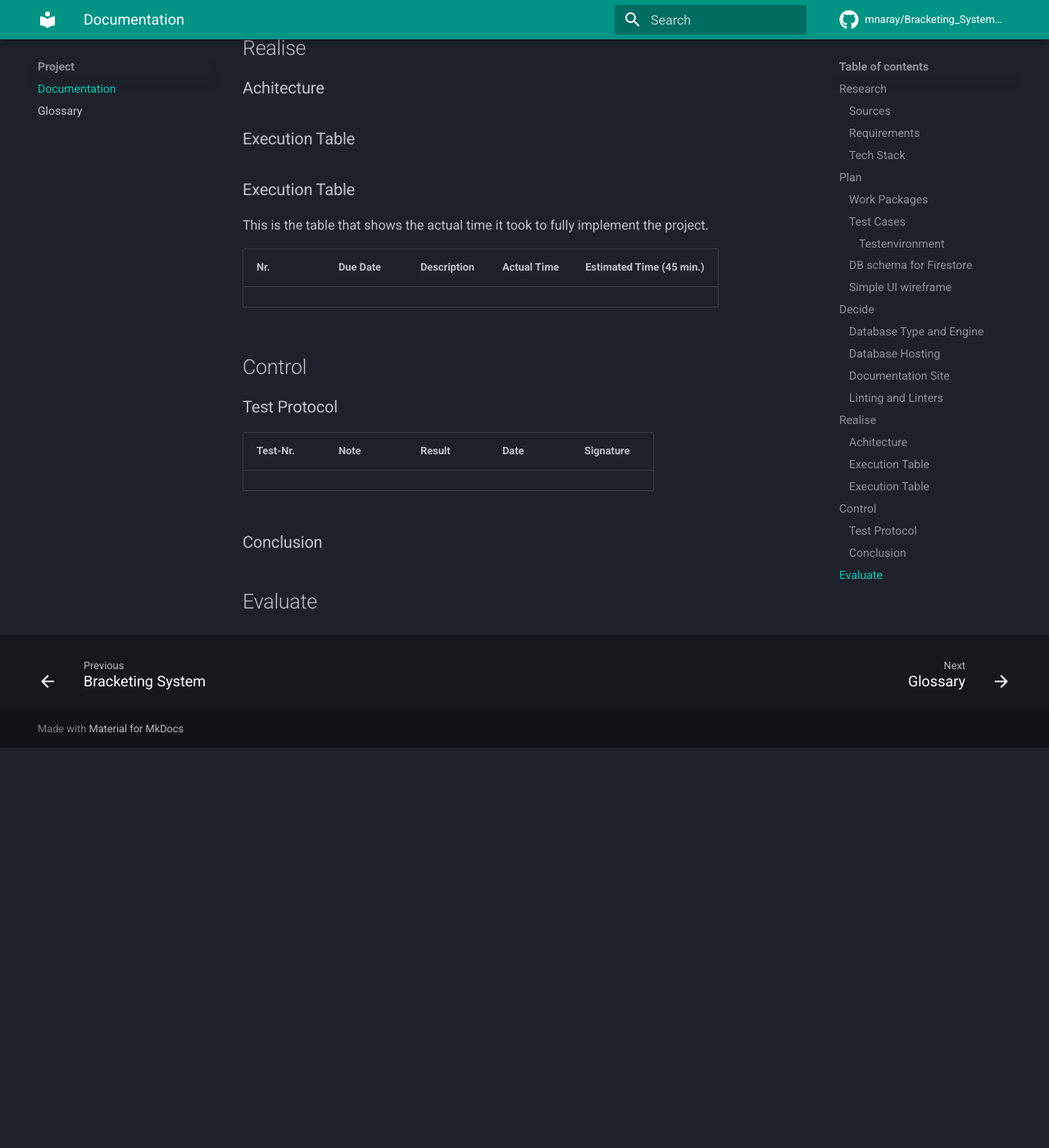
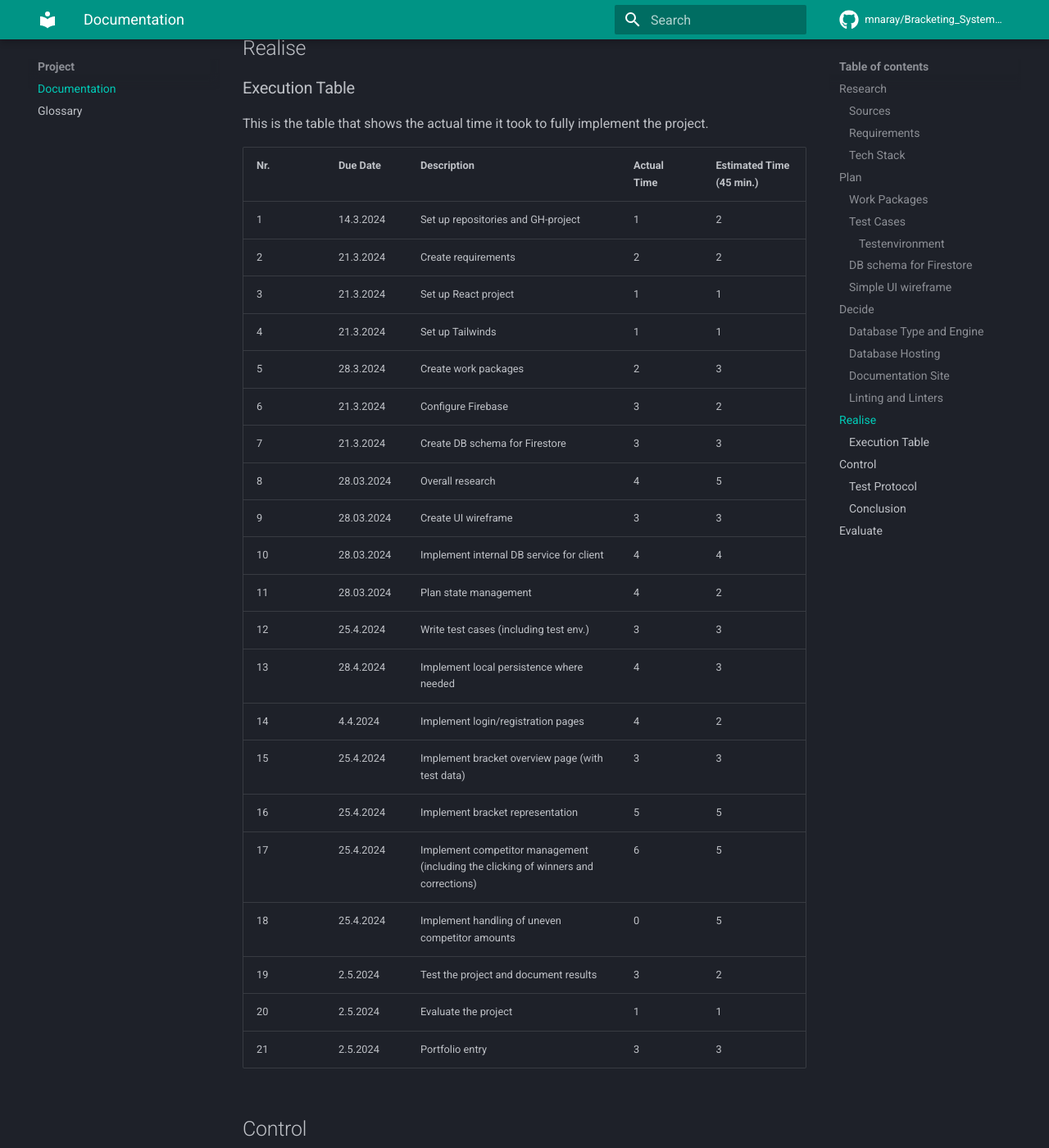
Before and after one commit to mnaray/Bracketing_System_Docs, an MkDocs documentation site: the page built from docs/project/documentation.md, in a window 1280 px wide and 1400 px high, scrolled down 10571 px. Shown: the whole window at 82% size. Built offline with MkDocs 1.6.1 and Material for MkDocs 9.7.7, drawn with Linux system fonts in a browser that asks for light colours; comment, search, counter and statistics services are not loaded; before the commit the page ends 11483 px from its top, so only the background shows below that.

Commit message:
document realisation phase

```diff
--- a/docs/project/documentation.md
+++ b/docs/project/documentation.md
@@ -182,18 +182,35 @@ We opted to use [ESLint]() to keep the code evenly styled. The reason for our de
 
 ## Realise
 
-### Achitecture
-
-### Execution Table
-
 ### Execution Table
 
 This is the table that shows the actual time it took to fully implement the project.
 
 
-| Nr. | Due Date | Description | Actual Time | Estimated Time (45 min.) |
-| --- | -------- | ----------- | ----------- | ------------------------ |
-|     |          |             |             |                          |
+| Nr. | Due Date   | Description                                                                         | Actual Time | Estimated Time (45 min.) |
+| --- | ---------- | ----------------------------------------------------------------------------------- | ----------- | ------------------------ |
+| 1   | 14.3.2024  | Set up repositories and GH-project                                                  | 1           | 2                        |
+| 2   | 21.3.2024  | Create requirements                                                                 | 2           | 2                        |
+| 3   | 21.3.2024  | Set up React project                                                                | 1           | 1                        |
+| 4   | 21.3.2024  | Set up Tailwinds                                                                    | 1           | 1                        |
+| 5   | 28.3.2024  | Create work packages                                                                | 2           | 3                        |
+| 6   | 21.3.2024  | Configure Firebase                                                                  | 3           | 2                        |
+| 7   | 21.3.2024  | Create DB schema for Firestore                                                      | 3           | 3                        |
+| 8   | 28.03.2024 | Overall research                                                                    | 4           | 5                        |
+| 9   | 28.03.2024 | Create UI wireframe                                                                 | 3           | 3                        |
+| 10  | 28.03.2024 | Implement internal DB service for client                                            | 4           | 4                        |
+| 11  | 28.03.2024 | Plan state management                                                               | 4           | 2                        |
+| 12  | 25.4.2024  | Write test cases (including test env.)                                              | 3           | 3                        |
+| 13  | 28.4.2024  | Implement local persistence where needed                                            | 4           | 3                        |
+| 14  | 4.4.2024   | Implement login/registration pages                                                  | 4           | 2                        |
+| 15  | 25.4.2024  | Implement bracket overview page (with test data)                                    | 3           | 3                        |
+| 16  | 25.4.2024  | Implement bracket representation                                                    | 5           | 5                        |
+| 17  | 25.4.2024  | Implement competitor management (including the clicking of winners and corrections) | 6           | 5                        |
+| 18  | 25.4.2024  | Implement handling of uneven competitor amounts                                     | 0           | 5                        |
+| 19  | 2.5.2024   | Test the project and document results                                               | 3           | 2                        |
+| 20  | 2.5.2024   | Evaluate the project                                                                | 1           | 1                        |
+| 21  | 2.5.2024   | Portfolio entry                                                                     | 3           | 3                        |
+
 
 ## Control
 
```
